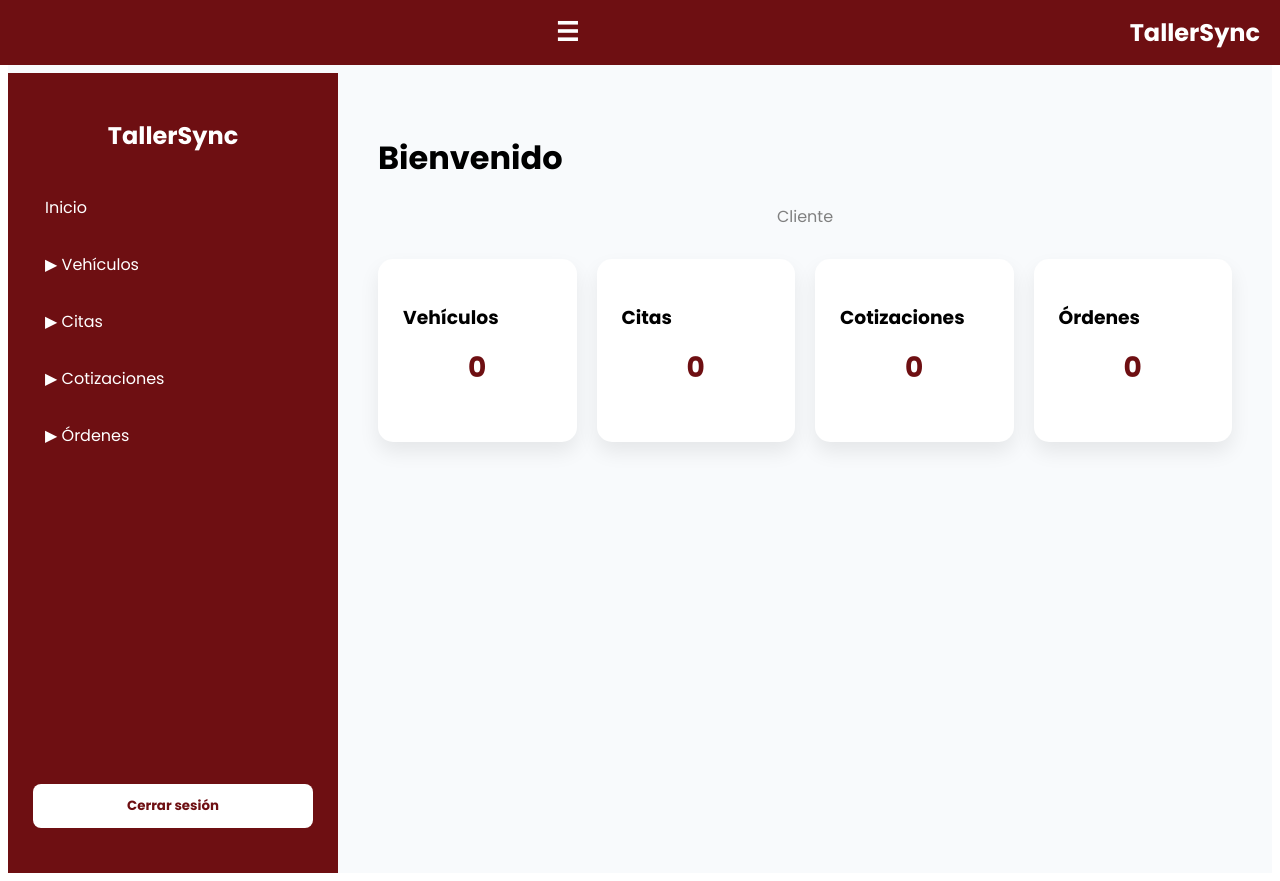
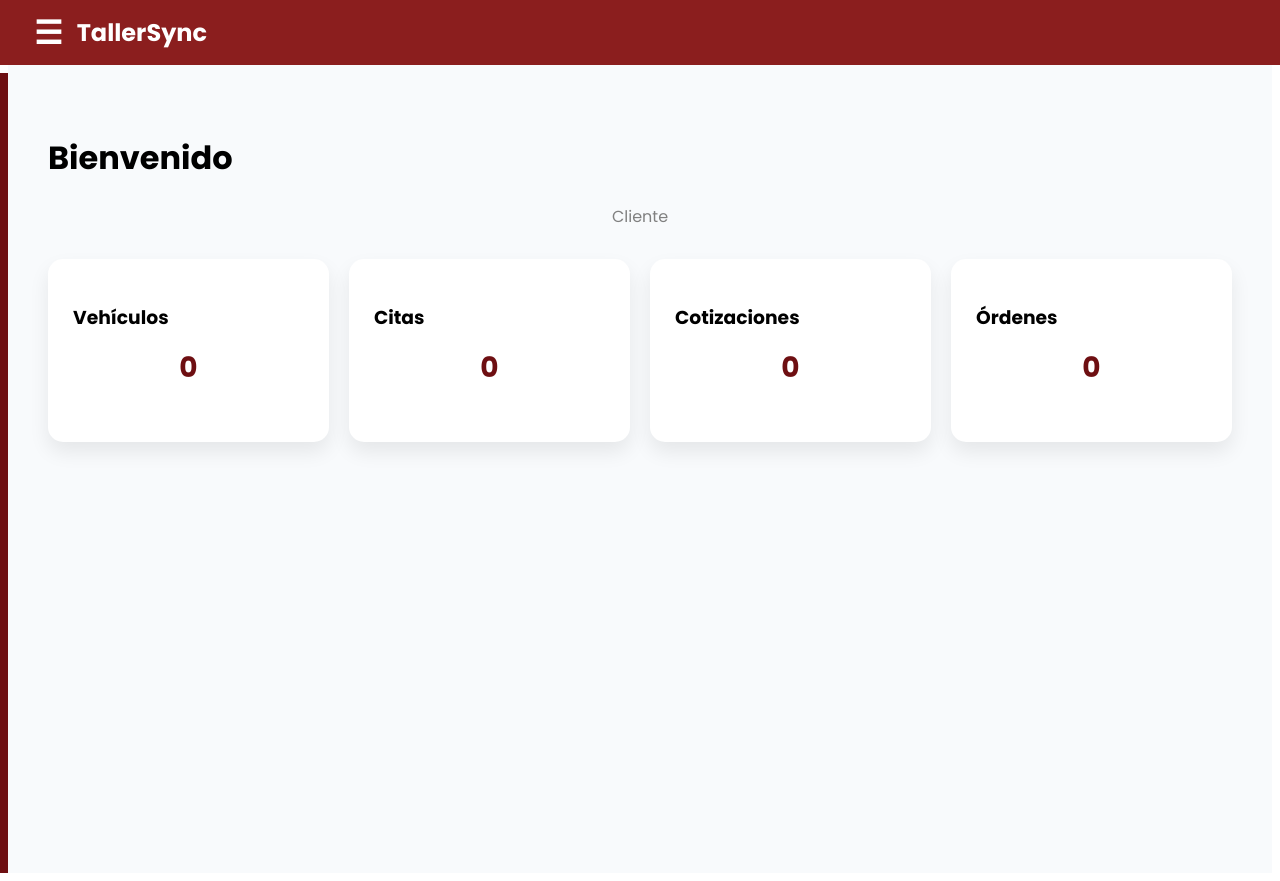
Before and after one commit to LuisaTejada02/tallersync-frontend, a Vue app: page /dashboard in a window 1280 px wide. Built offline with nearby package versions, Linux system fonts and the light colour scheme.

Commit message:
Dashboard y roles funcionando

```diff
--- a/src/views/DashboardView.vue
+++ b/src/views/DashboardView.vue
@@ -1,15 +1,20 @@
 <template>
     <div class="dashboard">
+  <div class="topbar">
 
-   <div class="topbar">
+  <div class="topbar-left">
     <button
       class="menu-btn"
       @click="menuOpen = !menuOpen"
     >
       ☰
     </button>
+  </div>
 
+  <div class="topbar-right">
     <h2>TallerSync</h2>
+  </div>
+
 </div>
 
 <aside
@@ -166,7 +171,7 @@ const vehiculosOpen = ref(false)
 const citasOpen = ref(false)
 const cotizacionesOpen = ref(false)
 const ordenesOpen = ref(false)
-const menuOpen = ref(true)
+const menuOpen = ref(false)
 
 const logout = () => {
   localStorage.removeItem('token')
@@ -184,7 +189,7 @@ const logout = () => {
 
   height: 65px;
 
-  background: #6e0f12;
+  background: #8B1E1E;
   color: white;
 
   display: flex;
@@ -195,18 +200,19 @@ const logout = () => {
   z-index: 1000;
 }
 
-.topbar h2 {
-  margin-left: 15px;
-}
-
 .menu-btn {
   background: transparent;
   border: none;
   color: white;
-
-  font-size: 26px;
+  font-size: 32px;
   cursor: pointer;
 }
+
+.topbar h2 {
+  margin-left: auto;
+  font-weight: 700;
+}
+
 .dashboard {
   display: flex;
   min-height: 100vh;
```
Lines whose indentation alone changed are shown as unchanged.
